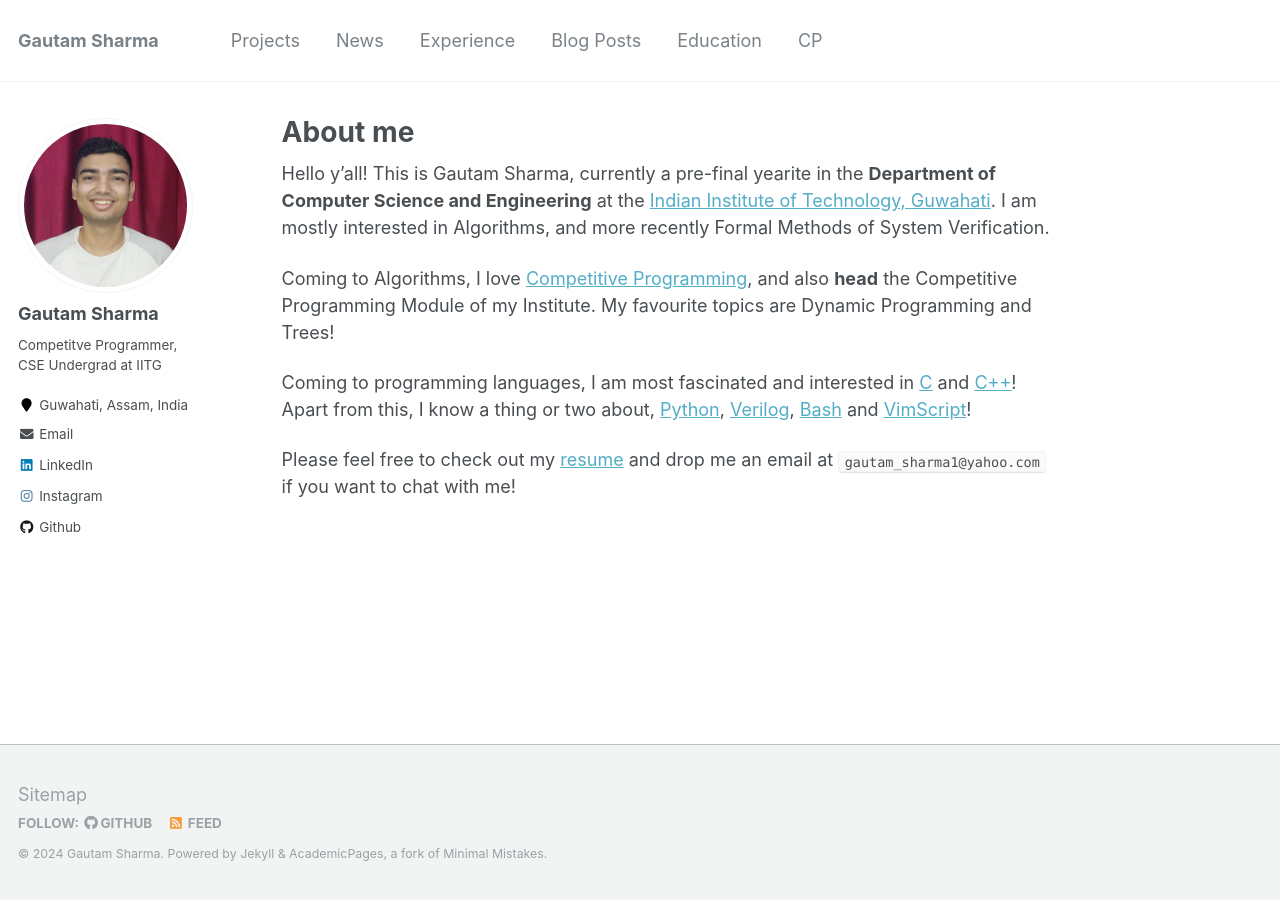
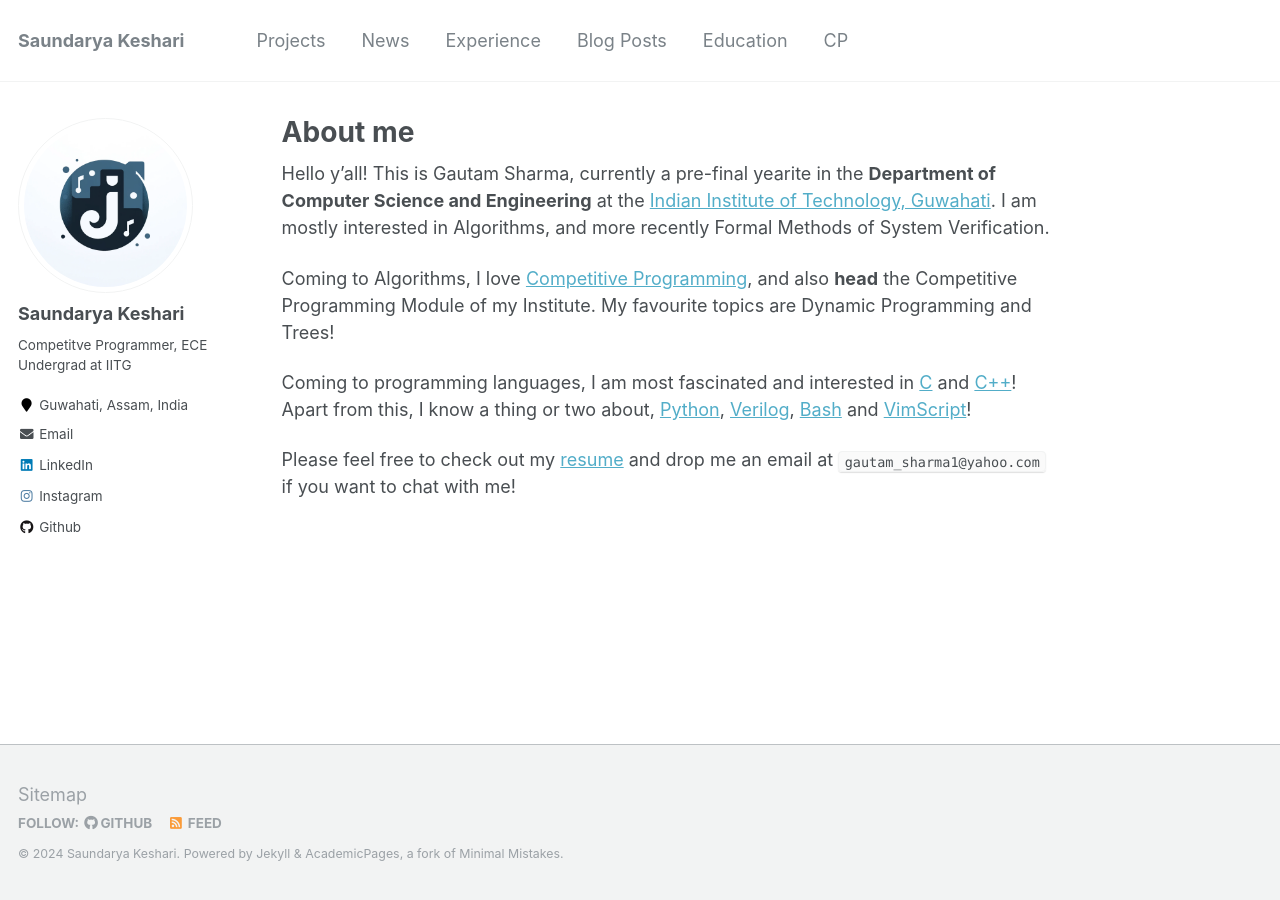
Before and after one commit to jazzsterq/jazzsterq.github.io, a Jekyll site: the page built from _pages/about.md, in a window 1280 px wide. Built offline with Jekyll 4.4.1, drawn with Linux system fonts in a browser that asks for light colours.

Commit message:
added photo

```diff
--- a/_config.yml
+++ b/_config.yml
@@ -7,13 +7,13 @@
 
 # Site Settings
 locale                   : "en-US"
-title                    : "Gautam Sharma"
+title                    : "Saundarya Keshari"
 title_separator          : "-"
-name                     : &name "Gautam Sharma"
-description              : &description "CSE Undergrad at IITG"
-url                      : "https://g-s01.github.io" # the base hostname & protocol for your site e.g. "https://mmistakes.github.io"
+name                     : &name "Saundarya Keshari"
+description              : &description "ECE Undergrad at IITG"
+url                      : "https://jazzsterq.github.io" # the base hostname & protocol for your site e.g. "https://mmistakes.github.io"
 baseurl                  : "" # the subpath of your site, e.g. "/blog"
-repository               : "academicpages/academicpages.github.io"
+repository               : "jazzsterq/jazzsterq.github.io"
 teaser                   :  # filename of teaser fallback teaser image placed in /images/, .e.g. "500x300.png"
 breadcrumbs              : false # true, false (default)
 words_per_minute         : 160
@@ -80,15 +80,15 @@ analytics:
 
 # Site Author
 author:
-  name             : "Gautam Sharma"
-  avatar           : "profile.png"
-  bio              : "Competitve Programmer, CSE Undergrad at IITG"
+  name             : "Saundarya Keshari"
+  avatar           : "profile.jpg"
+  bio              : "Competitve Programmer, ECE Undergrad at IITG"
   location         : "Guwahati, Assam, India"
   employer         :
   pubmed           :
   googlescholar    :
-  email            : "gautam.sharma@iitg.ac.in"
-  personal email   : "g-s01@outlook.com"
+  email            : "s.keshari@iitg.ac.in"
+  personal email   : "saundaryakeshari2512@gmail.com"
   researchgate     :  # example: "https://www.researchgate.net/profile/yourprofile"
   uri              :
   bitbucket        :
@@ -97,13 +97,13 @@ author:
   flickr           :
   facebook         :
   foursquare       :
-  github           : "g-s01"
+  github           : "jazzsterq"
   google_plus      :
   keybase          :
-  instagram        : "sharma.gautam1"
+  instagram        : "_saundaryakeshari"
   impactstory      : #"https://profiles.impactstory.org/u/xxxx-xxxx-xxxx-xxxx"
   lastfm           :
-  linkedin         : "g-s01"
+  linkedin         : "saundaryakeshari"
   orcid            :
   pinterest        :
   soundcloud       :
```
Also changed, not shown: images/profile.jpg (added), images/profile.png (deleted), 1 other file.
